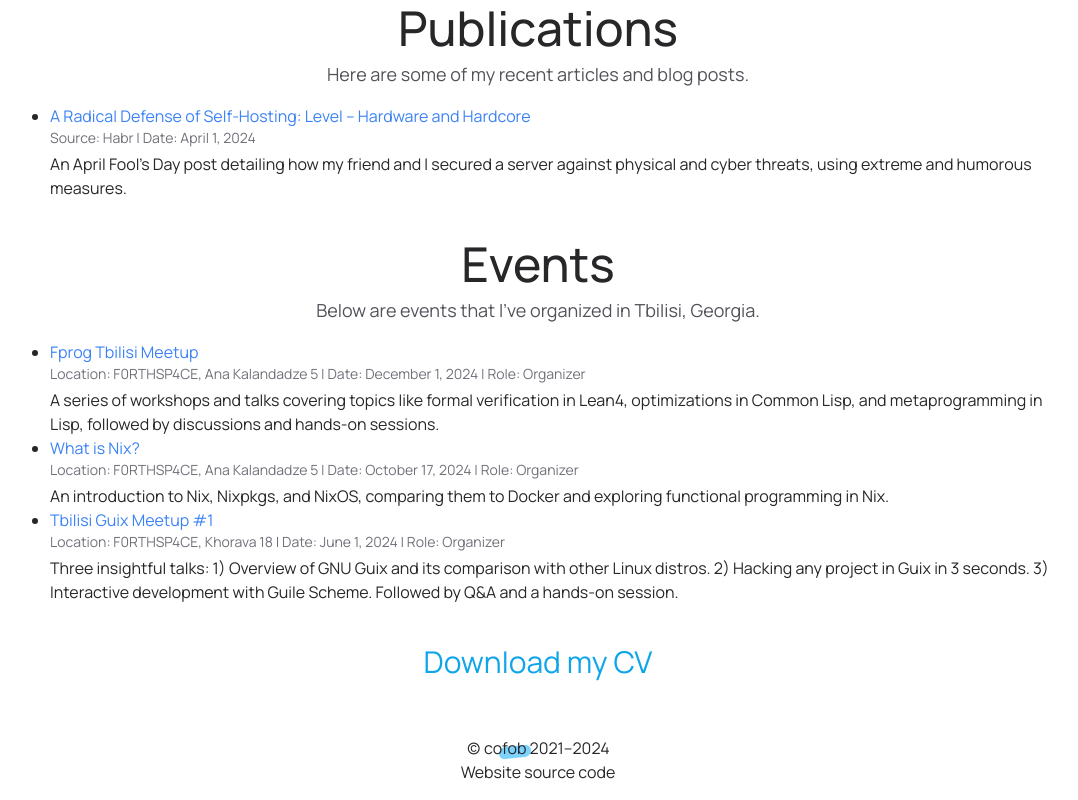
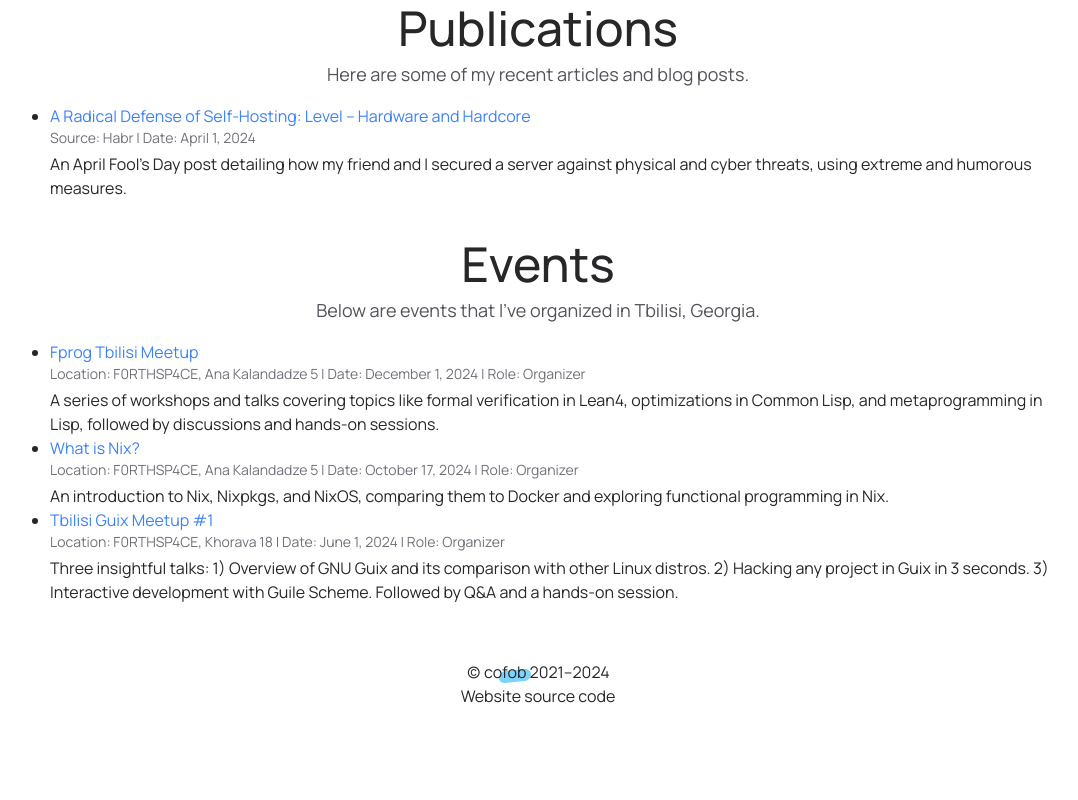
Before and after one commit to cofob/cofob.dev, a SvelteKit app: page /portfolio in a window 1280 px wide. Shown: the part 2586-3386 px from the top of the page, without its empty margins (102-1180 px from the left). After the commit the page ends 3310 px from the top, so only its background shows below. Built offline with nearby package versions, Linux system fonts and the light colour scheme.

Commit message:
Remove CV link

```diff
--- a/src/routes/portfolio/+page.svelte
+++ b/src/routes/portfolio/+page.svelte
@@ -241,18 +241,6 @@
 			</EventCard>
 		</ul>
 	</Section>
-
-	<Section>
-		<div class="text-center mt-8">
-			<Heading level={5}
-				><a
-					href="https://drive.google.com/file/d/1DZW-9-dhSI24vI2eXi0am_SOhJrD4cqc/view?usp=sharing"
-					class="link"
-					target="_blank">Download my CV</a
-				></Heading
-			>
-		</div>
-	</Section>
 </Section>
 
 <style>
```
